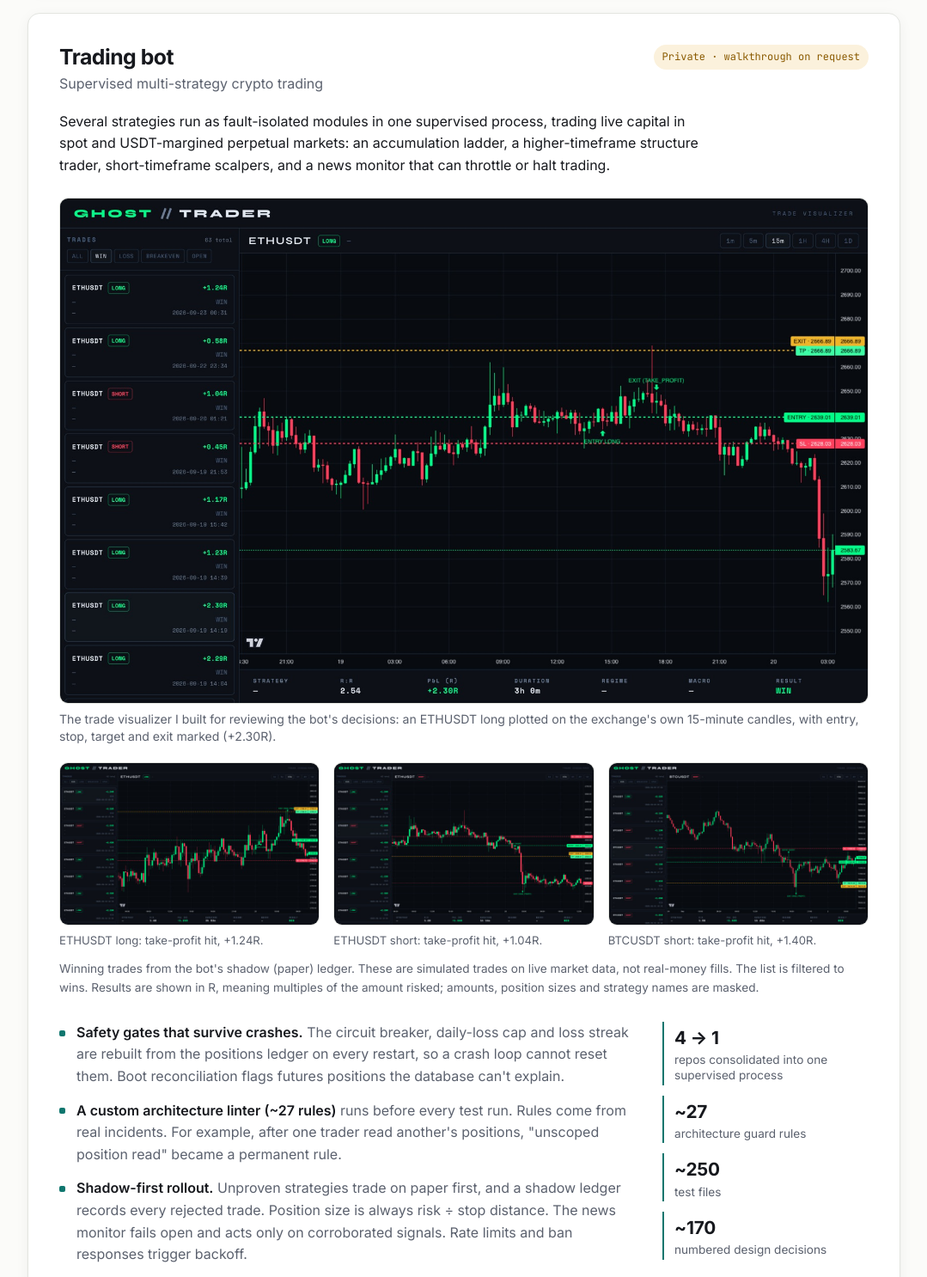
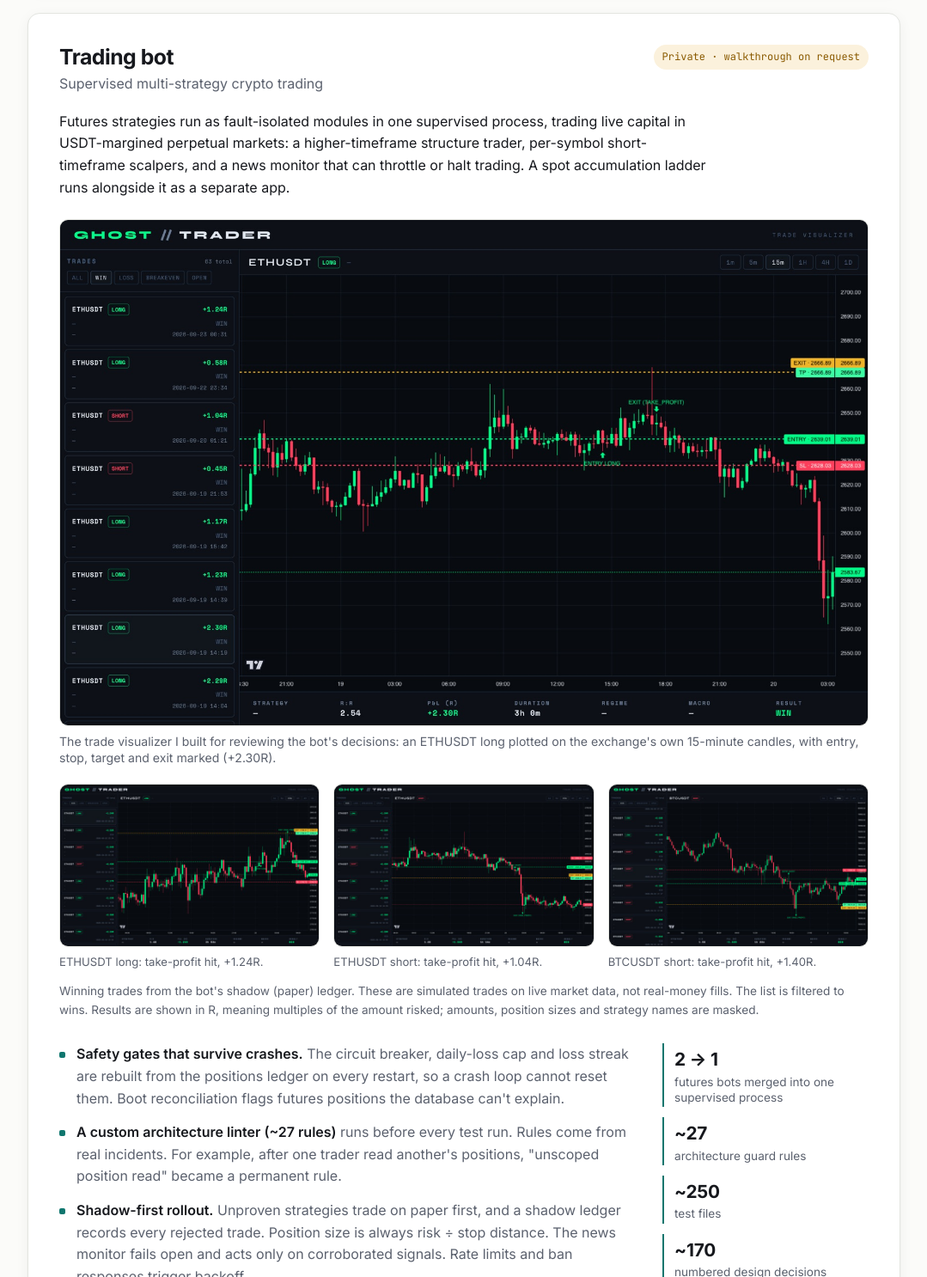
Before and after one commit to signalzero-dev/projects, a plain HTML site: page index.html in a window 1280 px wide. Shown: the part 2820-4306 px from the top of the page at 86% size, without its empty margins (100-1179 px from the left). Drawn offline with Linux system fonts and the light colour scheme.

Commit message:
Trading bot card: correct consolidation scope
Only the futures bots were merged into the supervised process; the spot
ladder still runs as its own app (trading-bot ROADMAP: 'THE CUTOVER IS
FUTURES-ONLY'). Found by the independent resume accuracy review; the
bot's own CLAUDE.md still states the older all-in-one scope.

Co-Authored-By: Claude Opus 5.5 (1M context) <noreply@anthropic.com>

```diff
--- a/index.html
+++ b/index.html
@@ -152,9 +152,10 @@
           <span class="badge badge-private">Private · walkthrough on request</span>
         </header>
         <p class="pitch">
-          Several strategies run as fault-isolated modules in one supervised process, trading live capital in spot
-          and USDT-margined perpetual markets: an accumulation ladder, a higher-timeframe structure trader,
-          short-timeframe scalpers, and a news monitor that can throttle or halt trading.
+          Futures strategies run as fault-isolated modules in one supervised process, trading live capital in
+          USDT-margined perpetual markets: a higher-timeframe structure trader, per-symbol short-timeframe scalpers,
+          and a news monitor that can throttle or halt trading. A spot accumulation ladder runs alongside it as a
+          separate app.
         </p>
         <div class="gallery" aria-label="Trading bot screenshots">
           <figure class="shot shot-lead">
@@ -197,7 +198,7 @@
               against golden files.</li>
           </ul>
           <dl class="stats">
-            <div><dt>4 → 1</dt><dd>repos consolidated into one supervised process</dd></div>
+            <div><dt>2 → 1</dt><dd>futures bots merged into one supervised process</dd></div>
             <div><dt>~27</dt><dd>architecture guard rules</dd></div>
             <div><dt>~250</dt><dd>test files</dd></div>
             <div><dt>~170</dt><dd>numbered design decisions</dd></div>
```
